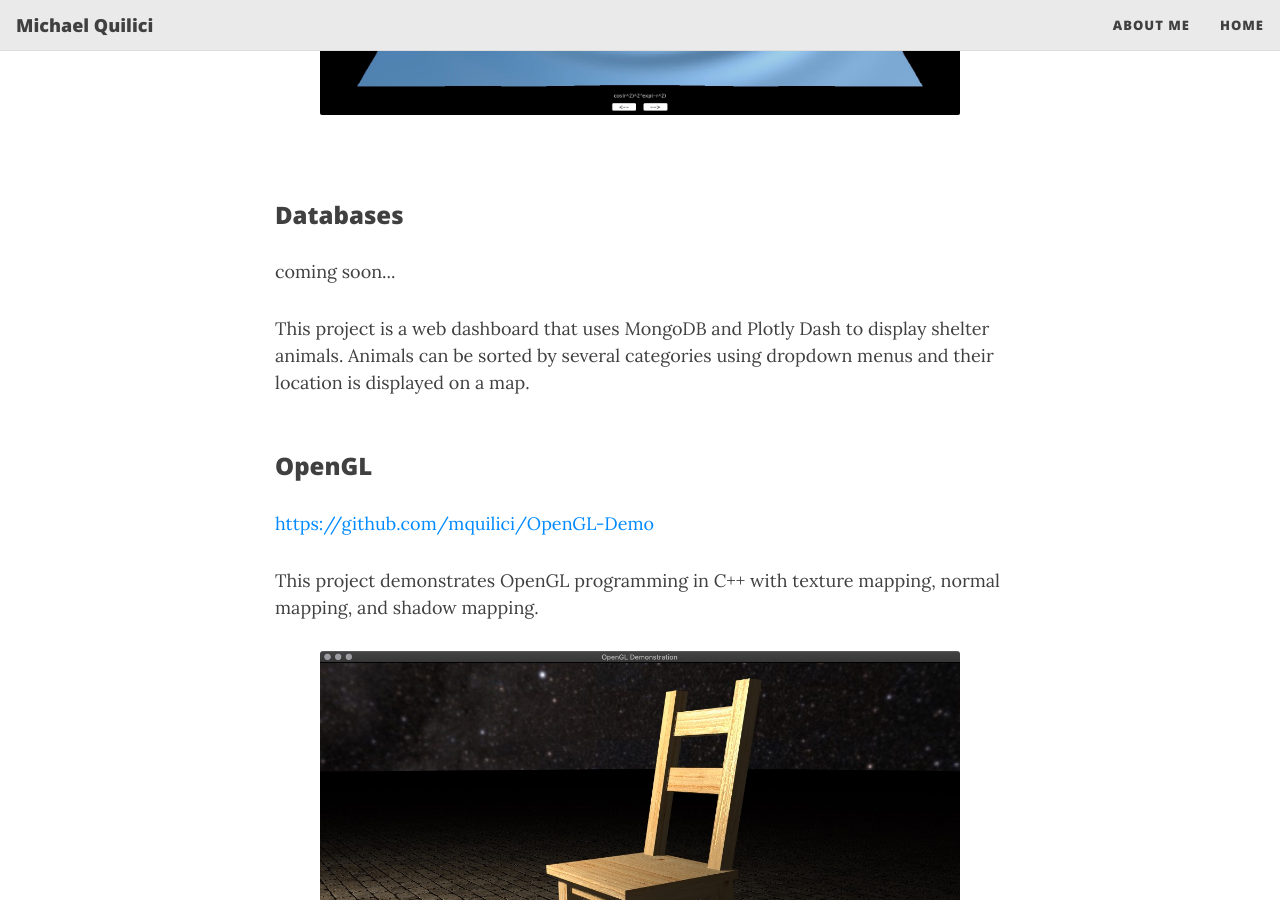
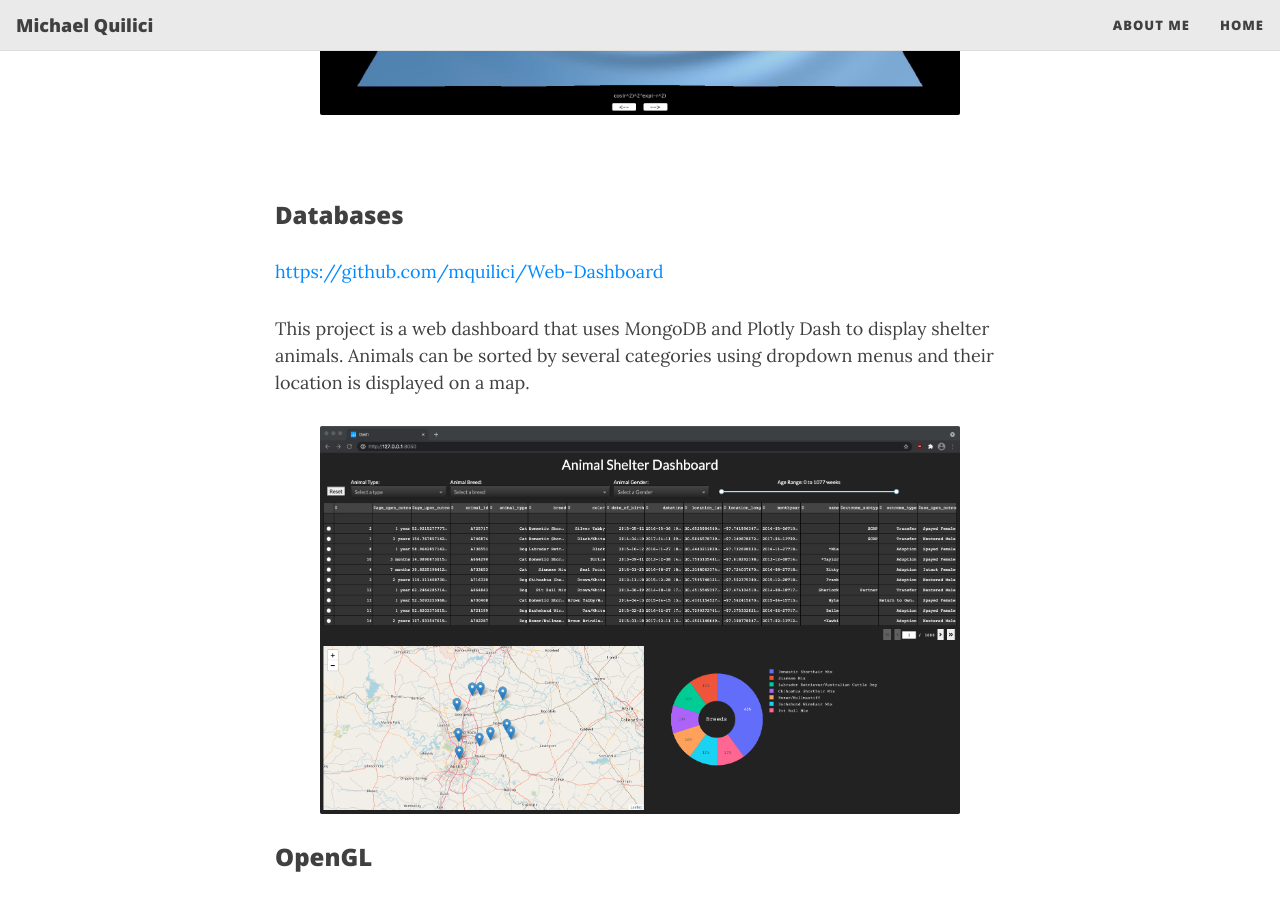
Before and after one commit to mquilici/mquilici.github.io, a Jekyll site: the page built from index.md, in a window 1280 px wide and 900 px high, scrolled down 1780 px. Built offline with Jekyll 4.4.1, drawn with Linux system fonts in a browser that asks for light colours; nearby versions of some CDN libraries; our own code applies the rules of GitHub Pages for plain Markdown files.

Commit message:
Update index.md

```diff
--- a/index.md
+++ b/index.md
@@ -27,11 +27,14 @@ This project is a Java application that draws various platonic solids and other
 
 
 ### Databases
-<p> coming soon... </p>
+[https://github.com/mquilici/Web-Dashboard](https://github.com/mquilici/Web-Dashboard)
 
 This project is a web dashboard that uses MongoDB and Plotly Dash to display shelter animals. Animals can be sorted by several categories using dropdown menus and their location is displayed on a map.
 <br/>
-<br/>
+<p align="center"> <a href="https://github.com/mquilici/OpenGL-Demo">
+     <img src="/images/Dashboard.png" alt="alt text" width="640px">
+</a></p>
+
 
 
 ### OpenGL
```
